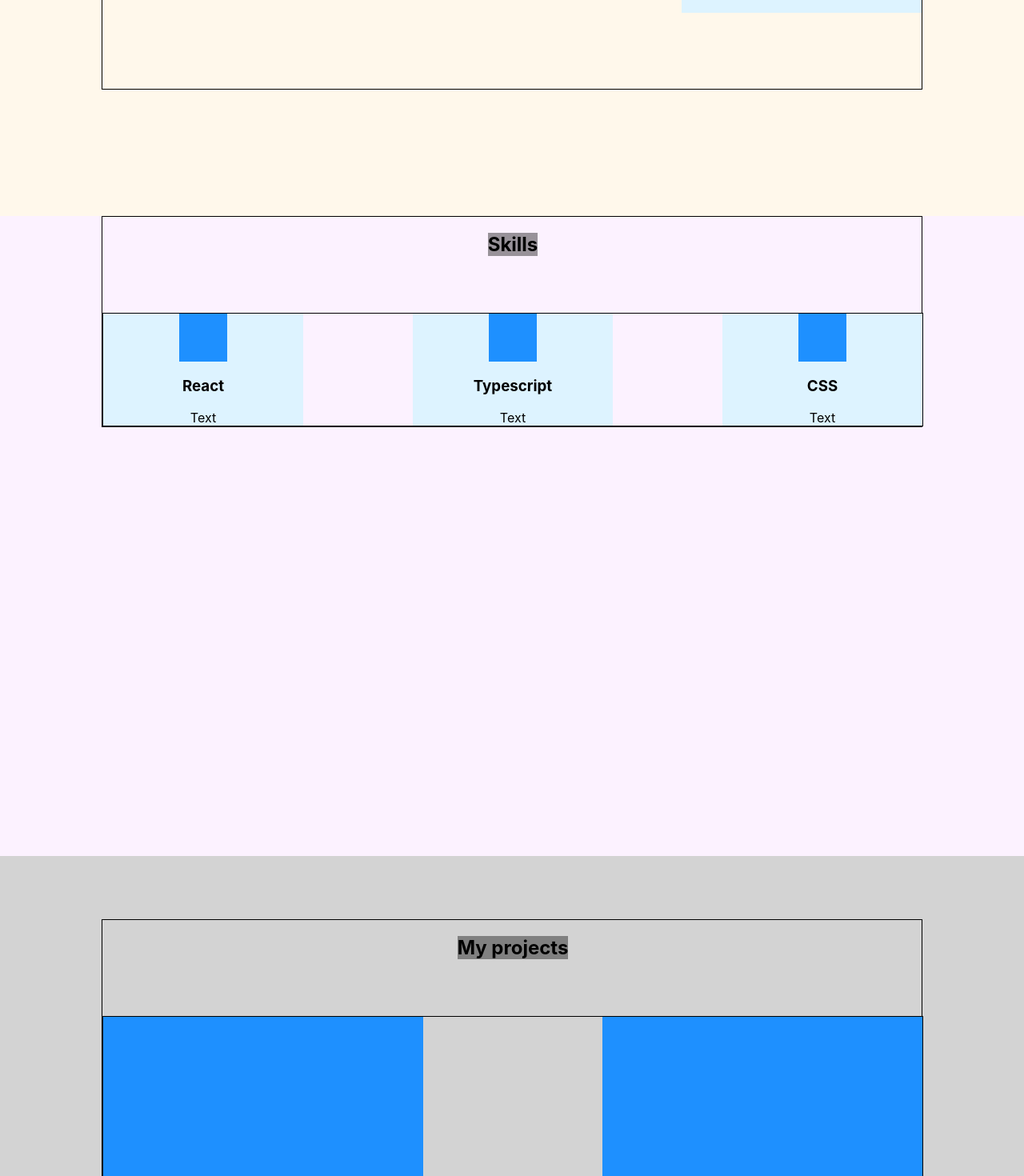
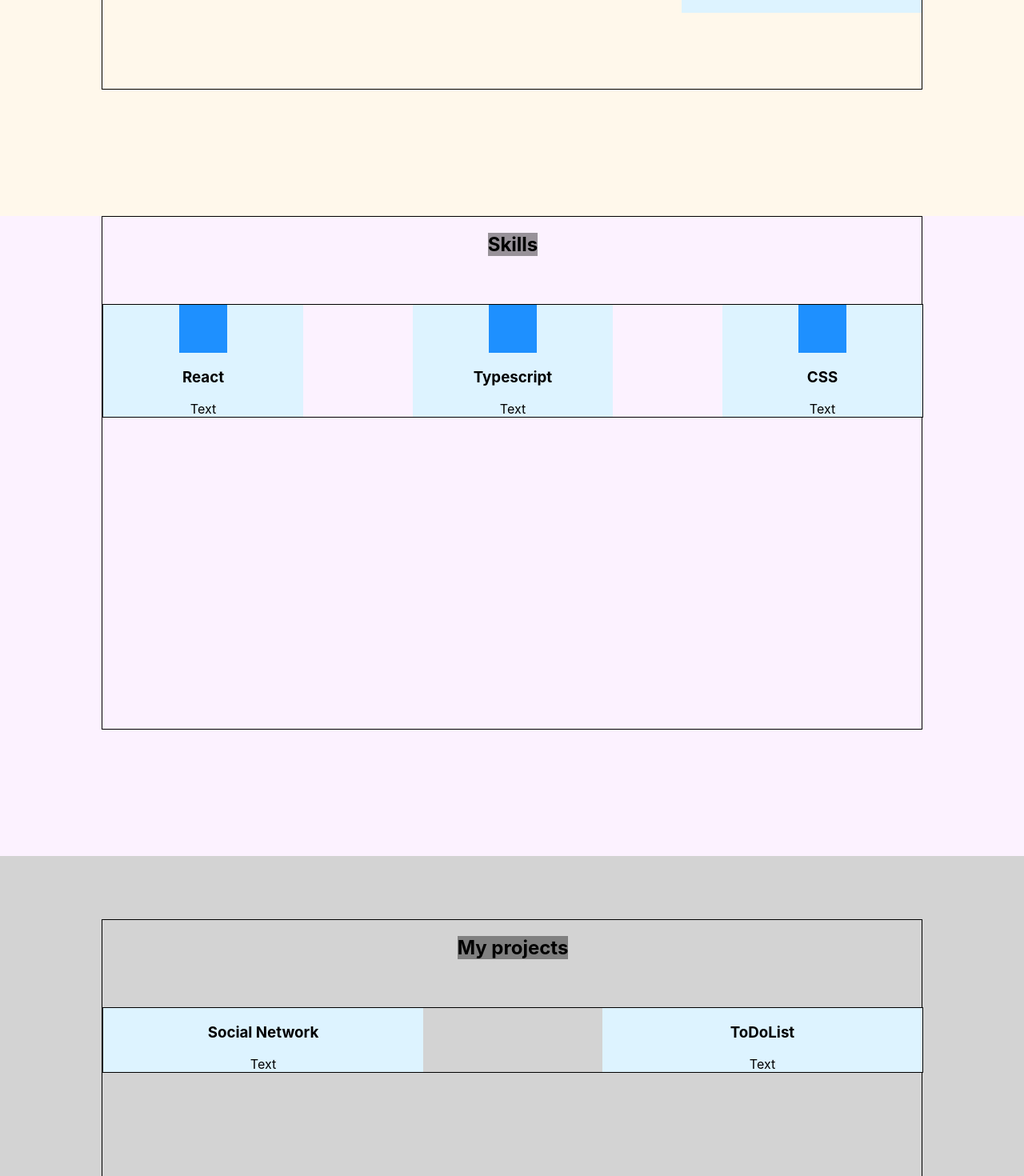
Before and after one commit to StrongBeauty/Portfolio, a React (Create React App) app: page / in a window 1280 px wide. Shown: the part 610-2080 px from the top of the page at 80% size. Built offline with nearby package versions, Linux system fonts and the light colour scheme.

Commit message:
refactor

```diff
--- a/src/Common/Styles/Container.module.css
+++ b/src/Common/Styles/Container.module.css
@@ -1,5 +1,4 @@
 .block {
-    height: 100vh;
     display: flex;
     flex-direction: column;
     justify-content: center;
@@ -8,8 +7,8 @@
 
 .container {
     border: 1px solid;
-    height: 80%;
     width: 80%;
+    height: 80vh;
     margin: 0 auto;
     display: flex;
     flex-wrap: wrap;
--- a/src/Projects/Projects.js
+++ b/src/Projects/Projects.js
@@ -8,7 +8,7 @@ export const Projects = () => {
     return (
         <div className={`${styleContainer.block} ${style.projectsBlock}`}>
             <div className={`${styleContainer.container} ${style.projectsContainer}`}>
-                <div className={style.hider}>
+                <div className={style.header}>
                     <h2 className={style.title}>My projects</h2>
                 </div>
                 <div className={style.projects}>
--- a/src/Projects/Projects.module.css
+++ b/src/Projects/Projects.module.css
@@ -9,8 +9,8 @@
     justify-content: flex-start;
 }
 
-.hider {
-    height: 15vh;
+.header {
+    margin-bottom: 5vh;
 }
 
 .title {
@@ -21,7 +21,6 @@
 .projects {
     border: 1px solid;
     width: 100%;
-    height: 75%;
     display: flex;
     justify-content: space-between;
     flex-wrap: wrap;
--- a/src/Skills/Skills.js
+++ b/src/Skills/Skills.js
@@ -8,7 +8,7 @@ export const Skills = () => {
     return (
         <div className={style.skillsBlock}>
             <div className={`${styleContainer.container} ${style.skillsContainer}`}>
-                <div className={style.hider}>
+                <div className={style.header}>
                 <h2 className={style.title}>Skills</h2>
                 </div>
                 <div className={style.skills}>
--- a/src/Skills/Skills.module.css
+++ b/src/Skills/Skills.module.css
@@ -9,8 +9,8 @@
     justify-content: flex-start;
 }
 
-.hider {
-    height: 15vh;
+.header {
+    margin-bottom: 5vh;
 }
 
 .title {
```
